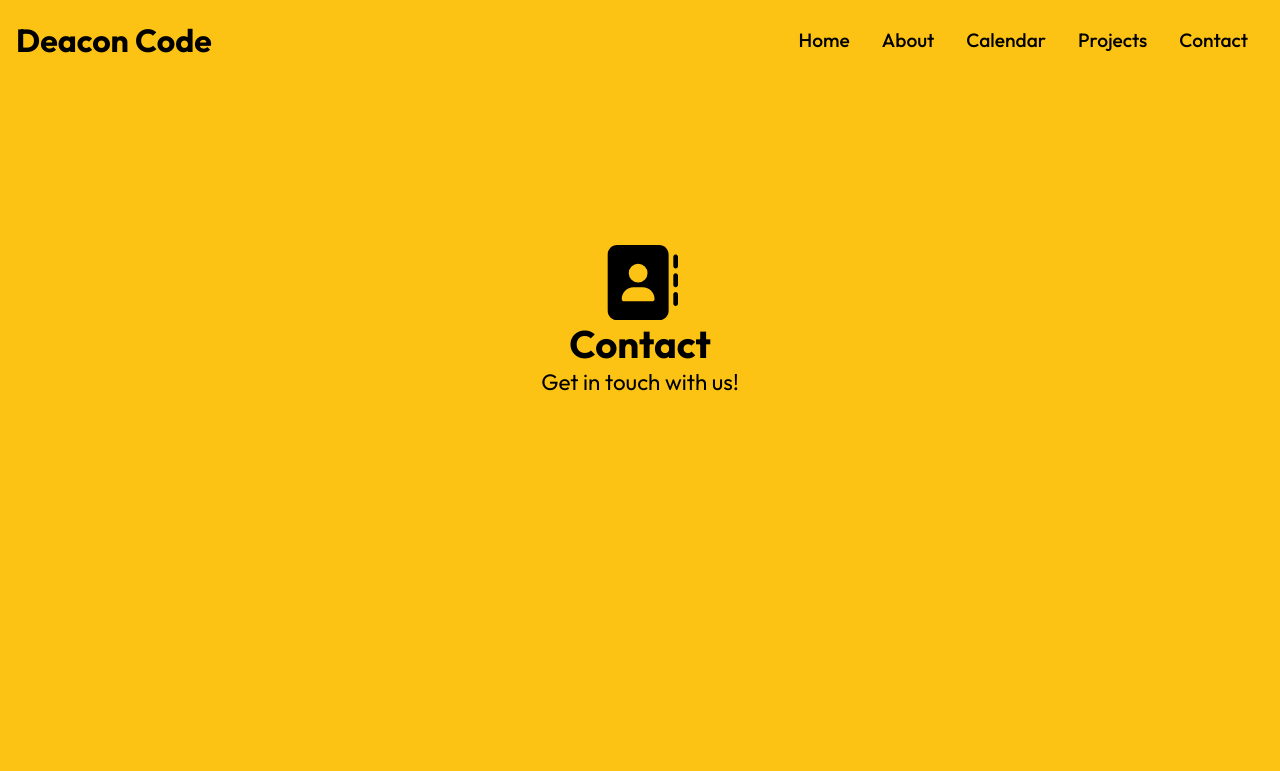
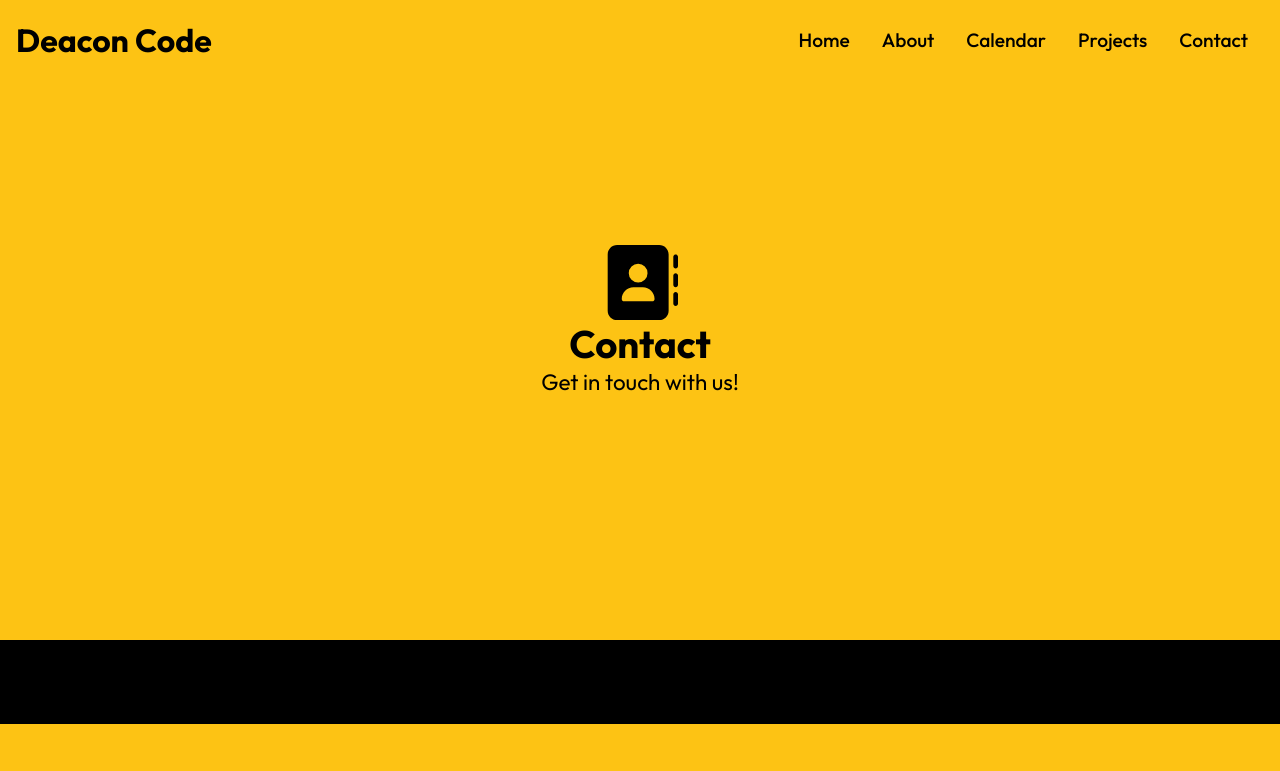
Before and after one commit to Deacon-Code/ClubWebsite2.0, a React (Create React App) app: page /contact in a window 1280 px wide. Shown: the top 771 px of the page. Built offline with nearby package versions, Linux system fonts and the light colour scheme.

Commit message:
Some Contact Page Stuff, Yipee

```diff
--- a/src/components/ContactPage.js
+++ b/src/components/ContactPage.js
@@ -6,7 +6,7 @@ const ContactPage = () => {
     <div>
       <h1>Contact</h1>
       <p>Get in touch with us!</p>
-      <SiGroupme />
+      <SiGroupme size={20} style={{ color: "#000" }} />
     </div>
   );
 };
--- a/src/routes/Contact.js
+++ b/src/routes/Contact.js
@@ -2,12 +2,14 @@ import React from "react";
 import Navbar from "../components/Navbar";
 import Footer from "../components/Footer";
 import HeroImage from "../components/HeroImage";
+import ContactPage from "../components/ContactPage";
 
 const Contact = () => {
   return (
     <div>
       <Navbar />
       <HeroImage icon="adress" heading="Contact" text="Get in touch with us!" />
+      <ContactPage />
       <Footer />
     </div>
   );
```
